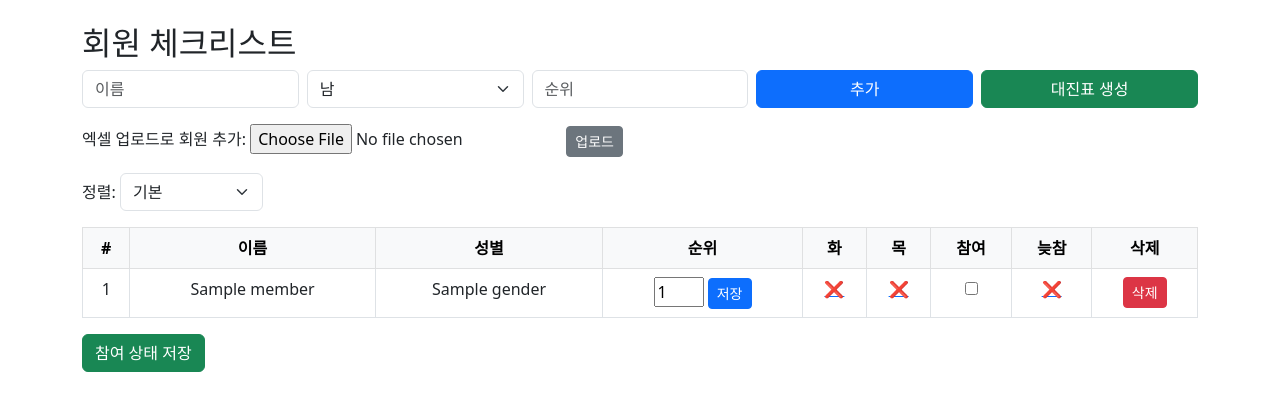
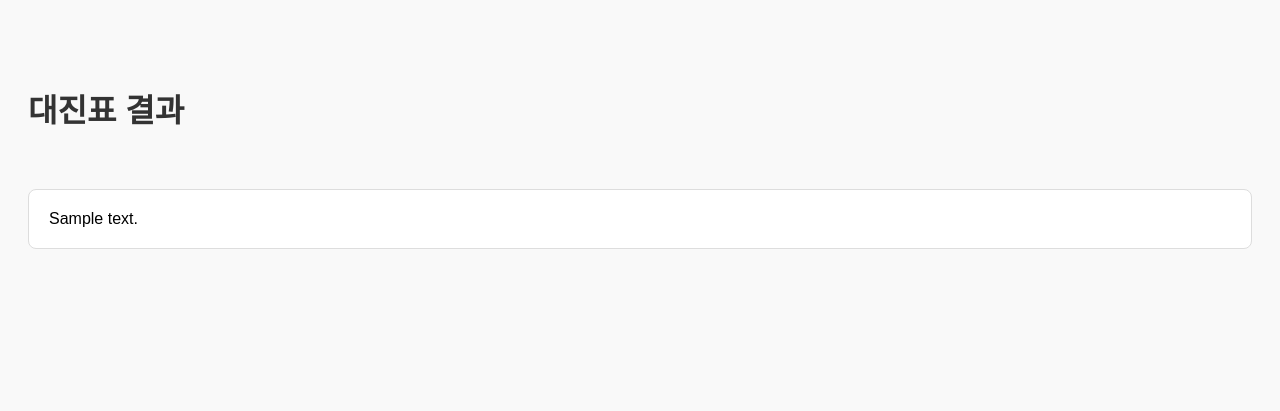
Before and after one commit to trainghost/tennis, a Flask app: template templates/index.html in a window 1280 px wide. Shown: the top 411 px of the page. Run offline with Flask 3, Linux system fonts and the light colour scheme; the template is opened without the code that fills it: most values are stand-ins (such as "Sample title", 1, 10 or a date in 2020).

Commit message:
Update index.html

```diff
--- a/templates/index.html
+++ b/templates/index.html
@@ -1,79 +1,16 @@
 <!DOCTYPE html>
 <html lang="ko">
 <head>
-    <meta charset="UTF-8">
-    <title>회원 체크리스트</title>
-    <link href="https://cdn.jsdelivr.net/npm/bootstrap@5.3.0/dist/css/bootstrap.min.css" rel="stylesheet">
+  <meta charset="UTF-8">
+  <title>대진표</title>
+  <style>
+    body { font-family: sans-serif; white-space: pre-wrap; background: #f9f9f9; padding: 20px; }
+    h1 { color: #333; }
+    .match-box { background: white; border: 1px solid #ddd; padding: 20px; border-radius: 8px; }
+  </style>
 </head>
-<body class="container my-4">
-    <h2>회원 체크리스트</h2>
-
-    <!-- 회원 추가 -->
-    <form method="post" class="row g-2 mb-3">
-        <div class="col"><input type="text" name="name" class="form-control" placeholder="이름" required></div>
-        <div class="col">
-            <select name="gender" class="form-select">
-                <option value="남">남</option>
-                <option value="여">여</option>
-            </select>
-        </div>
-        <div class="col"><input type="number" name="rank" class="form-control" placeholder="순위"></div>
-        <div class="col"><button class="btn btn-primary w-100">추가</button></div>
-        <div class="col"><a href="/generate" class="btn btn-success w-100">대진표 생성</a></div>
-    </form>
-
-    <!-- 엑셀 업로드 -->
-    <form action="/upload" method="post" enctype="multipart/form-data" class="mb-3">
-        <label>엑셀 업로드로 회원 추가:</label>
-        <input type="file" name="file" accept=".xlsx">
-        <button type="submit" class="btn btn-secondary btn-sm">업로드</button>
-    </form>
-
-    <!-- 정렬 -->
-    <form method="get" action="/" class="mb-3">
-        <label for="sort">정렬:</label>
-        <select name="sort" onchange="this.form.submit()" class="form-select w-auto d-inline">
-            <option value="">기본</option>
-            <option value="asc" {% if sort == 'asc' %}selected{% endif %}>순위 오름차순</option>
-            <option value="desc" {% if sort == 'desc' %}selected{% endif %}>순위 내림차순</option>
-            <option value="participated_first" {% if sort == 'participated_first' %}selected{% endif %}>참여자 먼저</option>
-            <option value="participated_last" {% if sort == 'participated_last' %}selected{% endif %}>비참여자 먼저</option>
-            <option value="late_first" {% if sort == 'late_first' %}selected{% endif %}>늦참자 먼저</option>
-            <option value="late_last" {% if sort == 'late_last' %}selected{% endif %}>정참자 먼저</option>
-        </select>
-    </form>
-
-    <!-- 체크리스트 -->
-    <form method="post" action="/update_participation">
-        <table class="table table-bordered table-hover text-center">
-            <thead class="table-light">
-                <tr>
-                    <th>#</th><th>이름</th><th>성별</th><th>순위</th><th>화</th><th>목</th><th>참여</th><th>늦참</th><th>삭제</th>
-                </tr>
-            </thead>
-            <tbody>
-                {% for m in members %}
-                <tr>
-                    <td>{{ loop.index }}</td>
-                    <td>{{ m.name }}</td>
-                    <td>{{ m.gender }}</td>
-                    <td>
-                        <form action="{{ url_for('update_rank', idx=loop.index0) }}" method="post" style="display:inline-block;">
-                            <input type="number" name="rank" value="{{ m.rank }}" style="width: 50px;" />
-                            <button type="submit" class="btn btn-sm btn-primary">저장</button>
-                        </form>
-                    </td>
-                    <td><a href="/toggle/{{ loop.index0 }}/tuesday">{{ "✅" if m.tuesday else "❌" }}</a></td>
-                    <td><a href="/toggle/{{ loop.index0 }}/thursday">{{ "✅" if m.thursday else "❌" }}</a></td>
-                    <td><input type="checkbox" name="participated_{{ loop.index0 }}" {% if m.participated %}checked{% endif %}></td>
-                    <td><a href="/toggle/{{ loop.index0 }}/late">{{ "✅" if m.get('late') else "❌" }}</a></td>
-                    <td><a href="/delete/{{ loop.index0 }}" class="btn btn-sm btn-danger">삭제</a></td>
-                </tr>
-                {% endfor %}
-            </tbody>
-        </table>
-        <button type="submit" class="btn btn-success">참여 상태 저장</button>
-    </form>
-
+<body>
+  <h1>대진표 결과</h1>
+  <div class="match-box">{{ match_text }}</div>
 </body>
 </html>
```
